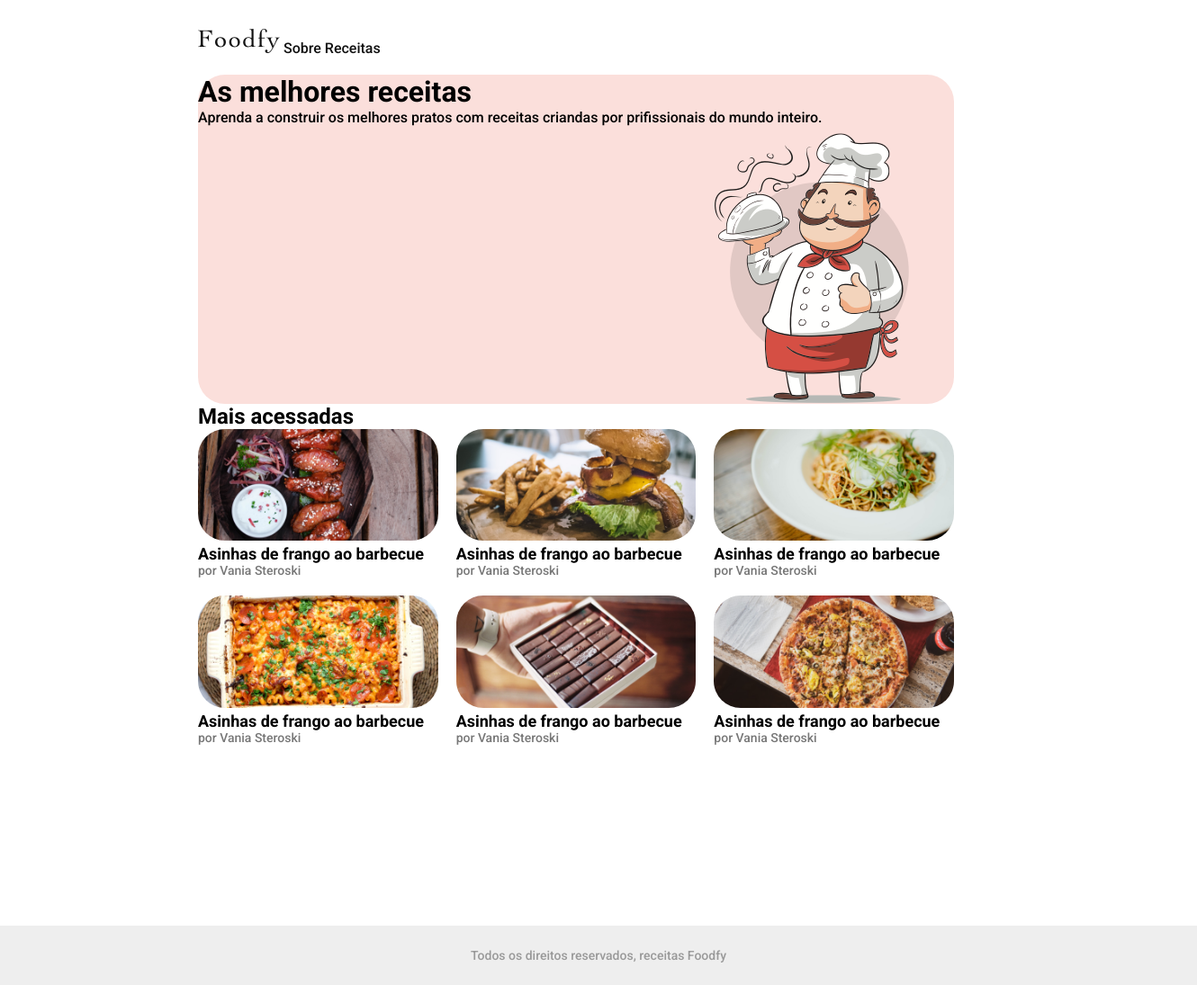
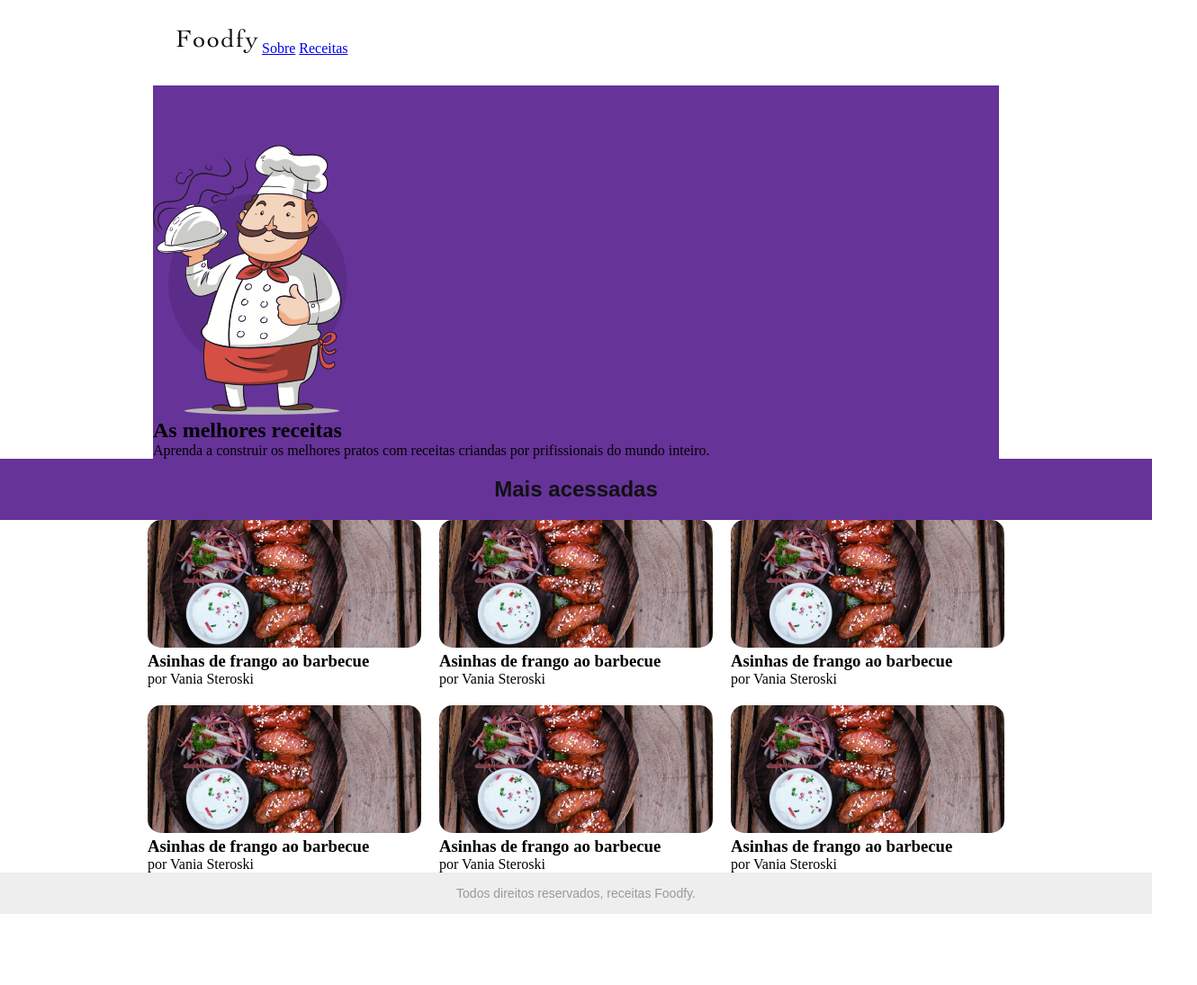
Before and after one commit to Johnny-J-Ramos/launchBase-Bootcamp, a plain HTML site: page 02-iniciando-no-front-end/Foodfy/views/index.html in a window 1280 px wide. Shown: the whole page at 90% size, 1330 px wide, since content can reach past the window. After the commit the page ends 1016 px from the top, so only its background shows below. Drawn offline with Linux system fonts and the light colour scheme.

Commit message:
iniciando o Foodfy

```diff
--- a/02-iniciando-no-front-end/Foodfy/public/styles/cards.css
+++ /dev/null
@@ -1,4 +0,0 @@
-root {
-  --color-green: #0de46d;
-  --color-rocke: #7159c1;
-}
--- a/02-iniciando-no-front-end/Foodfy/public/styles/style.css
+++ b/02-iniciando-no-front-end/Foodfy/public/styles/style.css
@@ -3,84 +3,68 @@
 * {
   padding: 0;
   margin: 0;
+  box-sizing: border-box;
 }
-body {
-  background-color: white;
-  font-family: 'Roboto', sans-serif;
+.nav-bar-home {
+  padding: 32px;
 }
-
-.content {
-  margin: 32px 220px;
+.wrapper {
+  max-width: 952px;
 }
 
 header {
-  margin-top: 20px;
-  margin-bottom: 20px;
-}
-
-.menus {
-}
-
-.menus a {
-  text-decoration: none;
-  font-size: 16px;
-  color: #111111;
-}
-
-#text-principal {
-  border-radius: 30px;
   margin: 0 auto;
-  background: #fbdfdb 100%;
-  max-width: 940px;
-  height: 366px;
   position: relative;
 }
 
-.image-principal img {
-  position: absolute;
-  right: 0;
-  margin-top: 65px;
-  margin-right: 50px;
+.caixa-aviso {
+  background-color: rebeccapurple;
+  margin: 0 auto;
+  align-items: center;
+  width: 940px;
 }
 
-/* CARDE MAIS ACESSADOS */
-
-h2 {
-  font-size: 18px;
-}
-.inf p {
-  font-size: 14px;
-  color: #777777;
+.caixa-aviso img {
+  margin-top: 66px;
+  width: 216px;
+  height: 300px;
 }
 
+#acess {
+  display: block;
+  width: 100%;
+  font-family: 'Roboto-bold', sans-serif;
+  font-size: 24px;
+  padding: 20px 50px;
+  color: #111111;
+  background-color: rebeccapurple;
+  text-align: center;
+}
+
+/* CARDS */
 .cards {
-  max-width: 940px;
-  height: 140px;
+  max-width: 952px;
   margin: 0 auto;
   display: grid;
   grid-template-columns: 1fr 1fr 1fr;
   gap: 20px;
 }
-
-.card {
+.card img {
+  width: 100%;
+  border-radius: 15px;
 }
 
-.card__imge__content img {
-  border-radius: 30px;
+/* FOOTER */
+footer {
+  background-color: #eeeeee;
+  text-align: center;
+  margin: 0 auto;
+  padding: 15px;
   width: 100%;
 }
 
-footer {
-  background-color: #eeeeee;
-  opacity: 100%;
-  width: 100%;
-  margin-top: 380px;
-  padding: 25px;
-  position: absolute;
-  text-align: center;
+footer p {
+  color: #999999;
+  font-family: 'Roboto-regular', sans-serif;
+  font-size: 14px;
 }
-
-footer p {
-  font-size: 14px;
-  color: #999999;
-}
--- a/02-iniciando-no-front-end/Foodfy/views/index.html
+++ b/02-iniciando-no-front-end/Foodfy/views/index.html
@@ -2,129 +2,95 @@
 <html lang="en">
   <head>
     <meta charset="UTF-8" />
-    <meta name="viewport" content="width=device-width, initial-scale=1.0" />
-    <link rel="stylesheet" href="../public/styles/style.css" />
-    <link rel="stylesheet" href="../public/styles/cards.css" />
-    <script src="./js/scripts.js"></script>
-
     <link
       rel="shortcut icon"
       href="../public/favicon.ico"
       type="image/x-icon"
     />
+    <meta name="viewport" content="width=device-width, initial-scale=1.0" />
+    <link rel="stylesheet" href="../public/styles/style.css" />
+    <link rel="stylesheet" href="../public/styles/cards.css" />
+    <script src="./js/scripts.js"></script>
     <title>Foodfy | Desafio</title>
   </head>
 
   <body>
-    <div class="content">
-      <header>
-        <div>
-          <div class="menus">
+    <header class="wrapper">
+      <div class="nav-bar-home">
         <img src="../public/assets/logo.png" alt="logo" />
-            <a href="">Sobre</a>
-            <a href="">Receitas</a>
+        <a href="about.html">Sobre</a>
+        <a href="revenue.html">Receitas</a>
       </div>
-        </div>
-      </header>
-      <!-- PRINCIPAL PAINEL - AS MELHORES RECEITAS -->
-      <main id="text-principal">
+
       <div class="caixa-aviso">
-          <div class="image-principal">
         <img src="../public/assets/chef.png" alt="chef" />
-          </div>
+
         <div class="text">
-            <h1>As melhores receitas</h1>
+          <h2>As melhores receitas</h2>
           <p>
             Aprenda a construir os melhores pratos com receitas criandas por
             prifissionais do mundo inteiro.
           </p>
         </div>
       </div>
-      </main>
+    </header>
 
-      <!-- SECTION - MAIS ACESSADAS -->
+    <h2 id="acess">Mais acessadas</h2>
 
-      <section>
-        <h1>Mais acessadas</h1>
-
-        <div class="cards">
+    <section class="cards">
+      <!-- cards -->
       <div class="card">
-            <div class="card__imge__content">
         <img src="../public/assets/asinhas.png" alt="" />
+        <div class="info">
+          <h3>Asinhas de frango ao barbecue</h3>
+          <p>por Vania Steroski</p>
         </div>
-            <div class="card__content">
-              <h2>Asinhas de frango ao barbecue</h2>
-            </div>
-            <card class="inf">
-              <p>por Vania Steroski</p>
-            </card>
       </div>
 
       <div class="card">
-            <div class="card__imge__content">
-              <img src="../public/assets/burger.png" alt="" />
+        <img src="../public/assets/asinhas.png" alt="" />
+        <div class="info">
+          <h3>Asinhas de frango ao barbecue</h3>
+          <p>por Vania Steroski</p>
         </div>
-            <div class="card__content">
-              <h2>Asinhas de frango ao barbecue</h2>
-            </div>
-            <card class="inf">
-              <p>por Vania Steroski</p>
-            </card>
       </div>
 
       <div class="card">
-            <div class="card__imge__content">
-              <img src="../public/assets/espaguete.png" alt="" />
+        <img src="../public/assets/asinhas.png" alt="" />
+        <div class="info">
+          <h3>Asinhas de frango ao barbecue</h3>
+          <p>por Vania Steroski</p>
         </div>
-            <div class="card__content">
-              <h2>Asinhas de frango ao barbecue</h2>
-            </div>
-            <card class="inf">
-              <p>por Vania Steroski</p>
-            </card>
       </div>
 
       <div class="card">
-            <div class="card__imge__content">
-              <img src="../public/assets/lasanha.png" alt="" />
+        <img src="../public/assets/asinhas.png" alt="" />
+        <div class="info">
+          <h3>Asinhas de frango ao barbecue</h3>
+          <p>por Vania Steroski</p>
         </div>
-            <div class="card__content">
-              <h2>Asinhas de frango ao barbecue</h2>
-            </div>
-            <card class="inf">
-              <p>por Vania Steroski</p>
-            </card>
       </div>
 
       <div class="card">
-            <div class="card__imge__content">
-              <img src="../public/assets/doce.png" alt="" />
+        <img src="../public/assets/asinhas.png" alt="" />
+        <div class="info">
+          <h3>Asinhas de frango ao barbecue</h3>
+          <p>por Vania Steroski</p>
         </div>
-            <div class="card__content">
-              <h2>Asinhas de frango ao barbecue</h2>
-            </div>
-            <card class="inf">
-              <p>por Vania Steroski</p>
-            </card>
       </div>
 
       <div class="card">
-            <div class="card__imge__content">
-              <img src="../public/assets/pizza.png" alt="" />
-            </div>
-            <div class="card__content">
-              <h2>Asinhas de frango ao barbecue</h2>
-            </div>
-            <card class="inf">
+        <img src="../public/assets/asinhas.png" alt="" />
+        <div class="info">
+          <h3>Asinhas de frango ao barbecue</h3>
           <p>por Vania Steroski</p>
-            </card>
         </div>
       </div>
     </section>
-    </div>
 
-    <footer>
-      <p>Todos os direitos reservados, receitas Foodfy</p>
+    <!-- FOOTER -->
+    <footer class="footer">
+      <p>Todos direitos reservados, receitas Foodfy.</p>
     </footer>
   </body>
 </html>
```
Also changed, not shown: 02-iniciando-no-front-end/Foodfy/public/styles/revenue.css (added, +9 -0 lines), 02-iniciando-no-front-end/Foodfy/views/about.html (added, +31 -0 lines), 02-iniciando-no-front-end/Foodfy/views/revenue.html (added, +196 -0 lines). Lines whose indentation alone changed are shown as unchanged.
